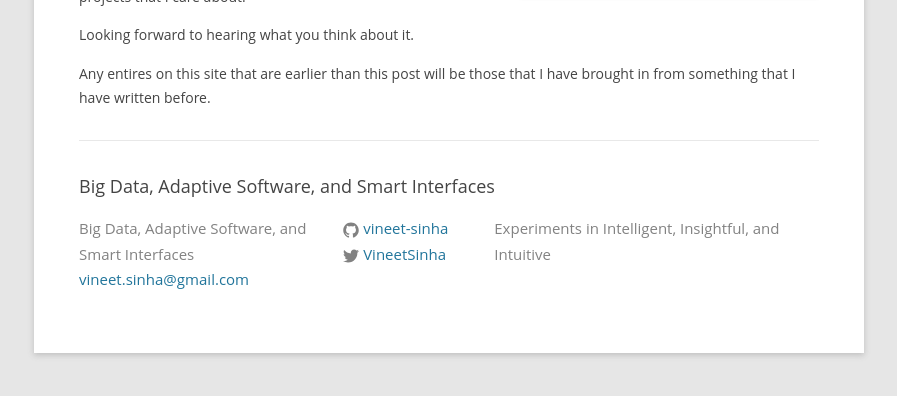
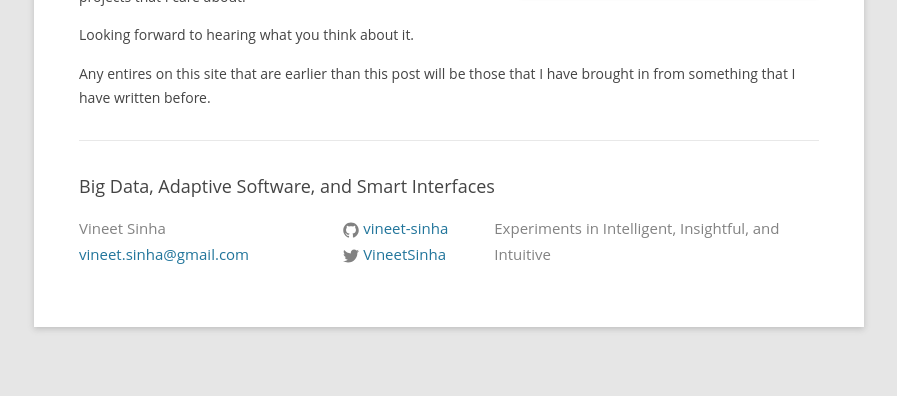
Before and after one commit to i3labs/i3labs.github.io, a Jekyll site: the page built from _posts/2015-04-03-another-blog-is-born.md, in a window 1280 px wide, cut to the strip 416-812 px from the top of the page. Shown: the whole strip, without its empty margins (191-1088 px from the left). Built offline with Jekyll 4.4.1, drawn with Linux system fonts in a browser that asks for light colours.

Commit message:
adding author field - the template was expecting it

```diff
--- a/_config.yml
+++ b/_config.yml
@@ -16,6 +16,7 @@ permalink: /:categories/:title
 # You can create any custom variable you would like, and they will be accessible
 # in the templates via {{ site.myvariable }}.
 title: "Big Data, Adaptive Software, and Smart Interfaces"
+author: Vineet Sinha
 email: vineet.sinha@gmail.com
 description: > # this means to ignore newlines until "baseurl:"
   Experiments in Intelligent, Insightful, and Intuitive
```
